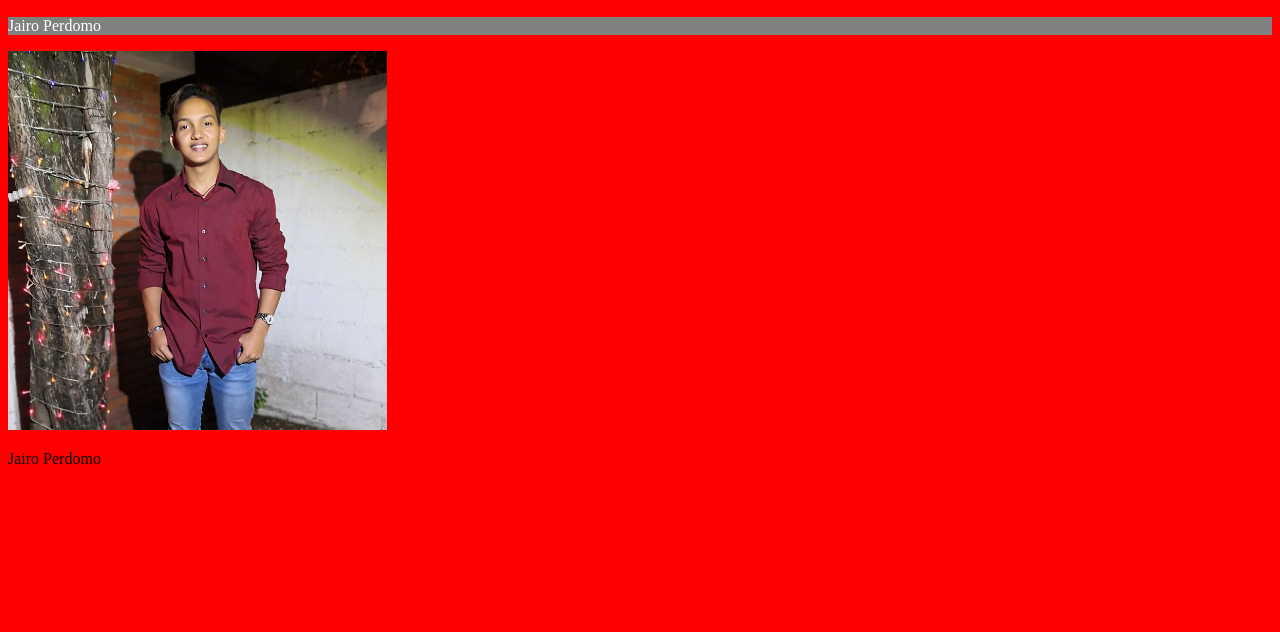
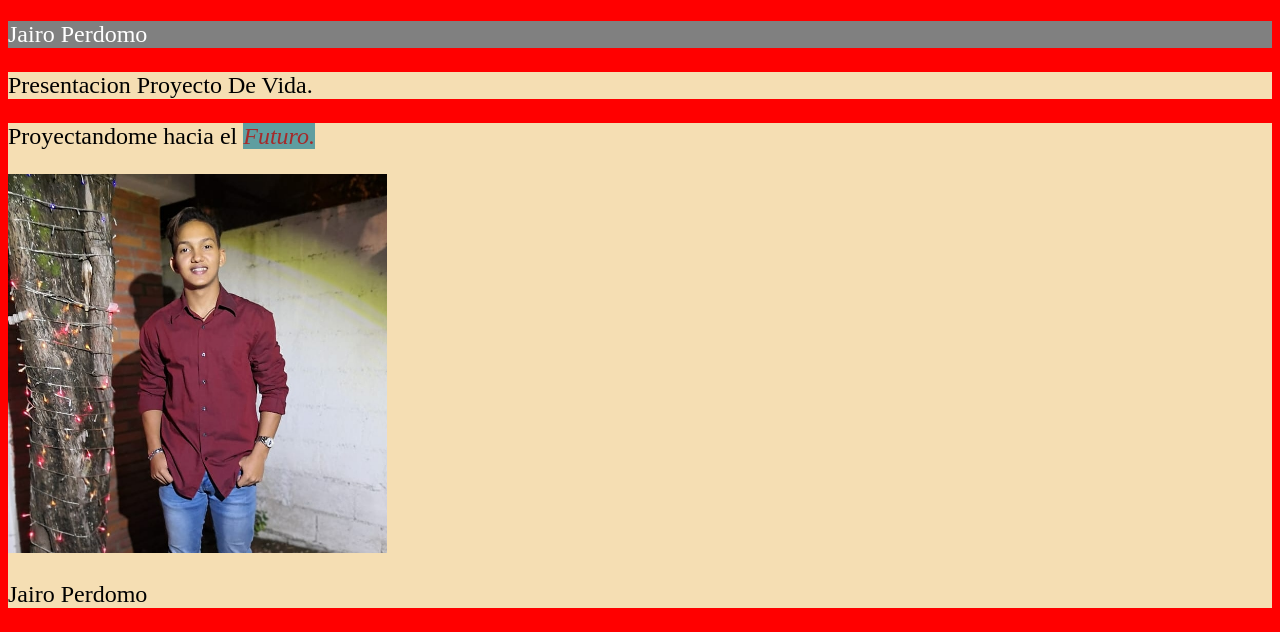
Before and after one commit to JairoPerdomo19/Web2020, a plain HTML site: page Proyecto-vida/index.html in a window 1280 px wide. Shown: the part 246-878 px from the top of the page. Before the commit the page ends 800 px from the top, so only its background shows below. Drawn offline with Linux system fonts and the light colour scheme.

Commit message:
Enlazar CSS

```diff
--- a/Proyecto-vida/css/style.css
+++ b/Proyecto-vida/css/style.css
@@ -1,3 +1,26 @@
 body{
     background-color: red;
 }
+
+h1 {color: black;}
+
+p {
+    color: black;
+    font-size: 120%;
+}
+
+#intro {
+    color: black;
+    background-color: wheat;
+}
+
+#intro .first em {
+    color: brown;
+    background-color: cadetblue;
+}
+
+p {
+    color: black;
+    /* This is a comment */
+    font-size: 150%;
+}
--- a/Proyecto-vida/index.html
+++ b/Proyecto-vida/index.html
@@ -27,6 +27,16 @@
 
     <p style="color:white; background-color:gray;">Jairo Perdomo
     </p>
+
+    <div id="intro">
+        <p> Presentacion Proyecto De Vida.</p>
+    </div>
+
+    <div id="intro">
+        <p class="first">Proyectandome hacia el <em>
+            Futuro.</em></p>
+
+
     <img width="30%" src="imagenes/jairo.jpg" alt="">
 
 <p>Jairo Perdomo</p>
```
